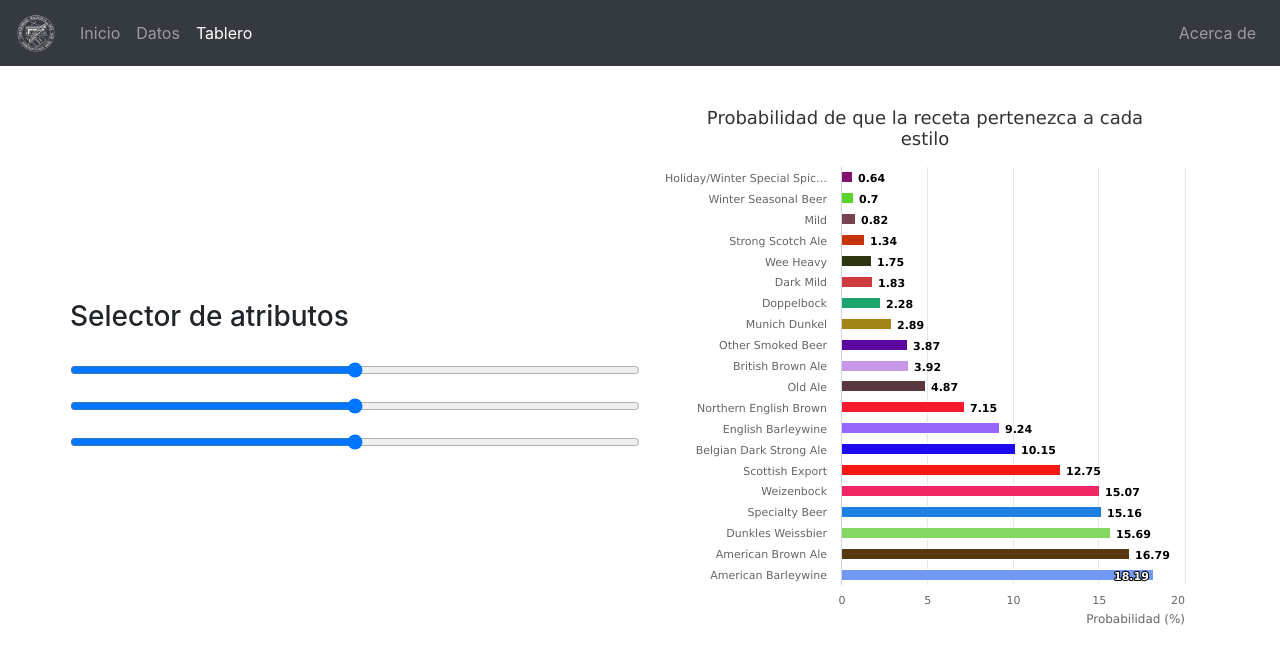
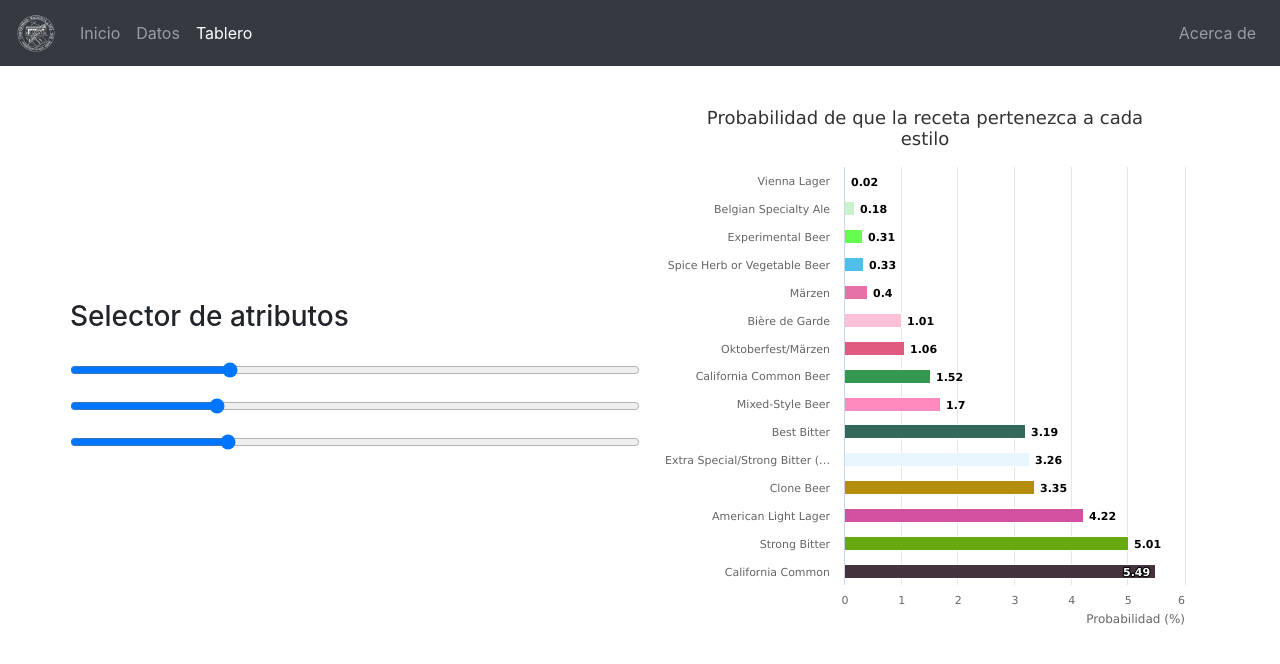
Before and after one commit to matiasmicheletto/visualizacion-uns, a React (Create React App) app: page /dashboard in a window 1280 px wide. Shown: the top 664 px of the page. Built offline with nearby package versions, Linux system fonts and the light colour scheme.

Commit message:
Fix slider range

```diff
--- a/src/charts/BarPlot.js
+++ b/src/charts/BarPlot.js
@@ -13,7 +13,17 @@ class BarPlot extends Component {
             text: 'Probabilidad de que la receta pertenezca a cada estilo'
         },
         xAxis: {
-            categories: [] // Lista de estilos
+            categories: [], // Lista de estilos
+            width: '200px',
+            /*
+            labels:{
+                useHTML: true,
+                step: 1,
+                formatter: function () {
+                    return '<div style="width:500px">' + this.value + '</div>';
+                }
+            }
+            */
         },
         yAxis: {
             min: 0,
@@ -35,23 +45,13 @@ class BarPlot extends Component {
                 }
             }
         },
-        legend: {
-            layout: 'vertical',
-            align: 'right',
-            verticalAlign: 'top',
-            floating: true,
-            borderWidth: 1,
-            backgroundColor:
-                Highcharts.defaultOptions.legend.backgroundColor || '#FFFFFF',
-            shadow: true
-        },
         credits: {
             enabled: false
         },
         series: [
             {
                 name: 'Probabilidad',
-                showInLegend:false,
+                showInLegend: false,
                 data: [] // Definir
             }
         ]
--- a/src/components/Dashboard.css
+++ b/src/components/Dashboard.css
@@ -2,3 +2,9 @@
     width: 100%;
     height: 100%;
 }
+
+.highcharts-axis-labels span{
+    word-break:break-all!important;
+    width: 50px!important;
+    white-space: normal!important;
+}
--- a/src/components/Dashboard.js
+++ b/src/components/Dashboard.js
@@ -7,9 +7,9 @@ import './Dashboard.css';
 
 // Valores por defecto al inicio
 const defaultTarget = {
-  color: 20,
-  ibu: 25,
-  abv: 5
+  color: 10.61,
+  ibu: 25.21,
+  abv: 5.36
 };
 
 class Dashboard extends Component {
@@ -19,19 +19,12 @@ class Dashboard extends Component {
     styles: classify(defaultTarget)
   }
 
-  targetChange(color, ibu, abv) {
-    this.setState((prevState,prevProps) => {
-      let target = {
-        color: color,
-        ibu: ibu,
-        abv: abv
-      };
-      let newState = {
-        target: target,
-        styles: classify(target)
-      }
-      return newState;
-    });
+  targetChange(newTarget) {
+    let newState = {
+      target: newTarget,
+      styles: classify(newTarget)
+    };
+    this.setState(newState);
   }
 
   render() {
@@ -43,13 +36,40 @@ class Dashboard extends Component {
               <h3>Selector de atributos</h3>
             </Row>
             <Row style={{marginBottom:'20px'}}>
-              <Form.Control onChange={(e) =>{this.targetChange(parseInt(e.target.value), this.state.target.ibu, this.state.target.abv)}} id="Color" type="range" />
+              <Form.Control onChange={e => {
+                  this.targetChange({
+                      color: parseInt(e.target.value),
+                      ibu: this.state.target.ibu,
+                      abv: this.state.target.abv
+                    })
+                  }
+                }
+                id="Color" type="range" min="0" max="40"
+                value={this.state.target.color}/>
             </Row>
             <Row style={{marginBottom:'20px'}}>
-              <Form.Control onChange={(e) =>{this.targetChange(this.state.target.color, parseInt(e.target.value), this.state.target.abv)}} id="IBU" type="range"/>
+              <Form.Control onChange={e => {
+                  this.targetChange({
+                    color: this.state.target.color,
+                    ibu: parseInt(e.target.value),
+                    abv: this.state.target.abv
+                    })
+                  }
+                }
+              id="IBU" type="range" min="0" max="100"
+              value={this.state.target.ibu}/>
             </Row>
             <Row style={{marginBottom:'20px'}}>
-              <Form.Control onChange={(e) =>{this.targetChange(this.state.target.color, this.state.target.ibu, parseInt(e.target.value))}} id="ABV" type="range" />
+              <Form.Control onChange={e => {
+                  this.targetChange({
+                    color: this.state.target.color,
+                    ibu: this.state.target.ibu,
+                    abv: parseInt(e.target.value)
+                    })
+                 }
+                }
+              id="ABV" type="range" min="0" max="20" step="0.1"
+              value={this.state.target.abv}/>
             </Row>
           </Col>
           <Col sm={12} md={6}>
--- a/src/components/DataTable.css
+++ b/src/components/DataTable.css
@@ -26,3 +26,8 @@
     background-color: #333333 !Important;
     border: solid 1px #333333;
 }
+
+.highcharts-figure {
+    width: 100%;
+    height: 100%;
+}
--- a/src/utils/Classifier.js
+++ b/src/utils/Classifier.js
@@ -31,7 +31,7 @@ const classify = (s) => {
 
     for(let k in data){ // Para cada clase o estilo
 
-        let u = [ // Centroide de la clase
+        let u = [ // Centroide de la clase (promedio)
             data[k].u_Color,
             data[k].u_IBU,
             data[k].u_ABV
@@ -59,7 +59,7 @@ const classify = (s) => {
         data: []
     };
 
-    for(let k in styles.slice(0,20)){
+    for(let k in styles.slice(0,15)){
         result.names[k] = styles[k].name;
         result.data[k] = {
             y: Math.round(styles[k].dist*100)/100,
```
